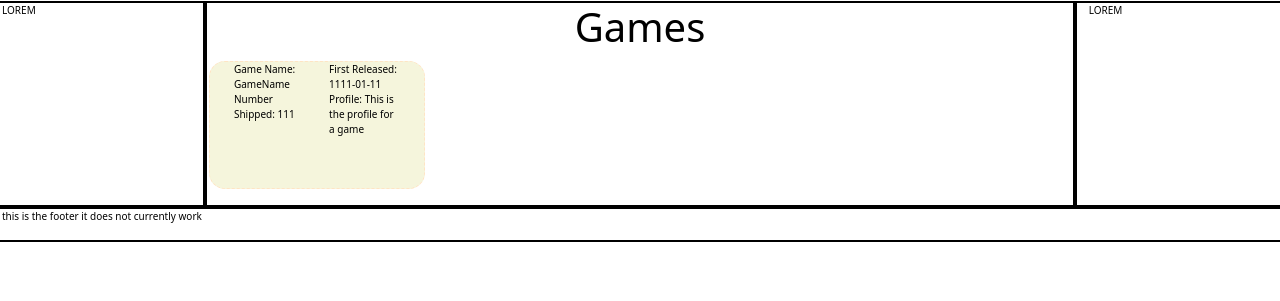
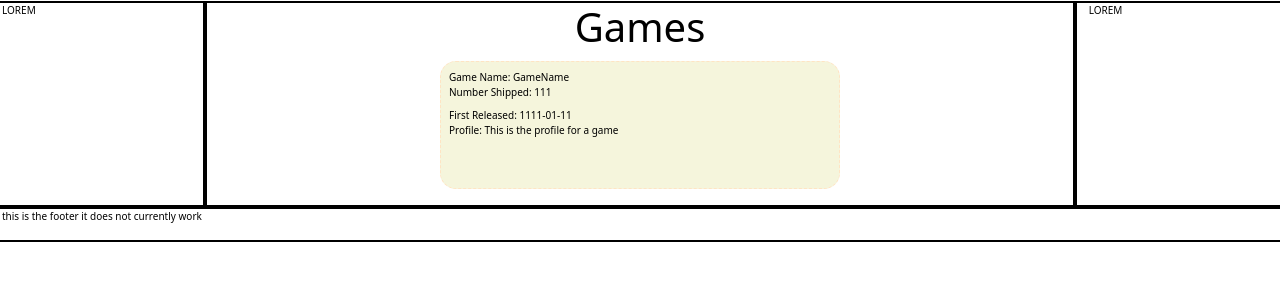
Before and after one commit to 91RhysG/WebsiteVideoGame, a PHP site: page /pages/game.php in a window 1280 px wide. Shown: the part 30-331 px from the top of the page. Run offline with PHP 8.4, Linux system fonts and the light colour scheme; data comes from the database, SQL or seed files in the repository.

Commit message:
CSS Changes
Cards now look a bit neater.
They will stack properly and move around when the screen size reduces.
Changed the name for the cards from cardLayout to just card as I am planning on using the class name for other interactive functions soon and the name better represents the display as a whole.
Added a few new entries to the db however it is not reflected inside the backup sql file.

```diff
--- a/css/style.css
+++ b/css/style.css
@@ -7,14 +7,21 @@ body {
     border: 2px solid black;
 }
 
-.cardLayout{
+#mainContent {
+    margin: 0;
+}
+
+.card {
     margin: 0.1rem 0.1rem 1rem 0.1rem;
     height: 8rem;
     background-color: beige;
     border: 0.01rem dashed bisque;
     border-radius: 1rem;
+    flex-wrap:wrap;
+    min-width: 10rem;
+    max-width: 25rem;
 }
 
-.cardLayout:hover{
+.card:hover {
     background-color: aqua;
 }
--- a/models/Company.js
+++ b/models/Company.js
@@ -24,12 +24,12 @@ class Company {
   toCard = () => {
     let node = document.getElementById("mainContent");
     node.innerHTML += `
-      <section class="cardLayout col-3 row">
-        <div class="col">
+      <section class="container card col row g-2">
+        <div class="col-6">
           <div>Company Name: ${this.companyName}</div>
           <div>Founded: ${this.founded}</div>
         </div>
-        <div class="col">
+        <div class="col-6">
           <div>Logo: ${this.logoPath}</div>
           <div>Profile: ${this.CompanyProfile}</div>
         </div>
--- a/models/Game.js
+++ b/models/Game.js
@@ -30,12 +30,12 @@ class Game {
   toCard = () => {
     let node = document.getElementById("mainContent");
     node.innerHTML += `
-      <section class="cardLayout col-3 row">
-        <div class="col">
+      <section class="container card col row g-2">
+        <div class="col-6">
           <div>Game Name: ${this.gameName}</div>
           <div>Number Shipped: ${this.numberShipped}</div>
         </div>
-        <div class="col">
+        <div class="col-6">
           <div>First Released: ${this.firstReleased}</div>
           <div>Profile: ${this.gameProfile}</div>
         </div>
--- a/models/Peripheral.js
+++ b/models/Peripheral.js
@@ -29,12 +29,12 @@ class Peripheral {
   toCard = () => {
     let node = document.getElementById("mainContent");
     node.innerHTML += `
-      <section class="cardLayout col-3 row">
-        <div class="col">
+      <section class="container card col row g-2">
+        <div class="col-6">
           <div>Peripheral Name: ${this.peripheralName}</div>
           <div>First Released: ${this.firstReleased}</div>
         </div>
-        <div class="col">
+        <div class="col-6">
           <div>Number Shipped: ${this.numberShipped}</div>
           <div>Profile: ${this.peripheralProfile}</div>
         </div>
--- a/models/Platform.js
+++ b/models/Platform.js
@@ -32,12 +32,12 @@ class Platform {
   toCard = () => {
     let node = document.getElementById("mainContent");
     node.innerHTML += `
-      <section class="cardLayout col-3 row">
-        <div class="col">
+      <section class="container card col row g-2">
+        <div class="col-6">
           <div>Platform Name: ${this.platformName}</div>
           <div>Number Shipped: ${this.numberShipped}</div>
         </div>
-        <div class="col">
+        <div class="col-6">
           <div>First Released: ${this.firstReleased}</div>
           <div>Profile: ${this.platformProfile}</div>
         </div>
--- a/pages/company.php
+++ b/pages/company.php
@@ -27,7 +27,7 @@
         </aside>
         <main class="col-8 outline container">
             <h1 class="text-center">Companies</h1>
-            <section id="mainContent" class="row align-items-start">
+            <section id="mainContent" class="container-fluid row justify-content-center">
 
             </section>
             <script type=text/javascript>
--- a/pages/game.php
+++ b/pages/game.php
@@ -27,7 +27,7 @@
         </aside>
         <main class="col-8 outline">
             <h1 class="text-center">Games</h1>
-            <section id="mainContent" class="row align-items-start">
+            <section id="mainContent" class="container-fluid row justify-content-center">
 
             </section>
             <script type=text/javascript>
--- a/pages/peripheral.php
+++ b/pages/peripheral.php
@@ -28,7 +28,7 @@
         </aside>
         <main class="col-8 outline">
             <h1 class="text-center">Peripherals</h1>
-            <section id="mainContent" class="row align-items-start">
+            <section id="mainContent" class="container-fluid row justify-content-center">
 
             </section>
             <script type=text/javascript>
--- a/pages/platform.php
+++ b/pages/platform.php
@@ -27,7 +27,7 @@
         </aside>
         <main class="col-8 outline">
             <h1 class="text-center">Platforms</h1>
-            <section id="mainContent" class="row align-items-start">
+            <section id="mainContent" class="container-fluid row justify-content-center">
 
             </section>
             <script type=text/javascript>
```
